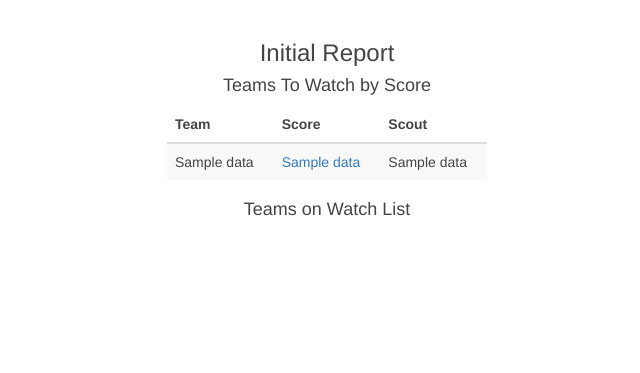
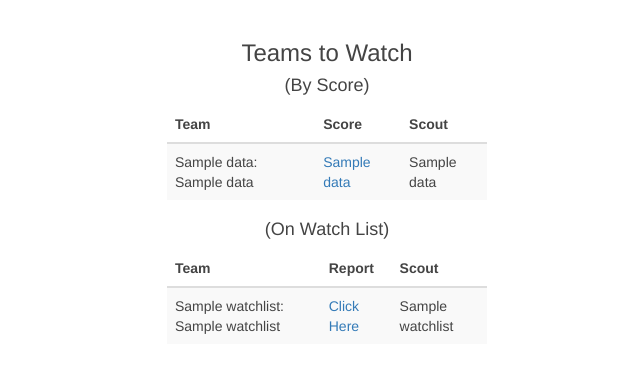
Before and after one commit to jasonrahm/rrftc, a Python web app: template rrftc/templates/report.html in a window 1280 px wide. Shown: the part 52-425 px from the top of the page, without its empty margins (313-953 px from the left). Run offline with Jinja, Linux system fonts and the light colour scheme; the template is opened without the code that fills it: most values are stand-ins (such as "Sample title", 1, 10 or a date in 2020); some libraries are stand-ins or nearby versions.

Commit message:
template updates for scoring and watchlist reporting

```diff
--- a/rrftc/templates/report.html
+++ b/rrftc/templates/report.html
@@ -3,8 +3,8 @@
 {% block content %}
 
 
-  <h3>Initial Report</h3>
-    <h4 class="text-center">Teams To Watch by Score</h4>
+  <h3>Teams to Watch</h3>
+    <h4 class="text-center">(By Score)</h4>
     <table class="table table-responsive table-striped">
     <thead>
         <tr>
@@ -15,12 +15,29 @@
     </thead>
     {% for x in data %}
         <tr>
-            <td>{{ x[1] }}</td>
-            <td><a href="{{  url_for('get_individual_report', id = x[0]) }}">{{ x[3] }}</a></td>
-            <td>{{ x[2] }}</td>
+            <td>{{ x[2] }}: {{ x[1] }}</td>
+            <td><a href="{{  url_for('get_individual_report', id = x[0]) }}">{{ x[4] }}</a></td>
+            <td>{{ x[3] }}</td>
         </tr>
     {% endfor %}
     </table>
-    <h4 class="text-center">Teams on Watch List</h4>
+
+    <h4 class="text-center">(On Watch List)</h4>
+    <table class="table table-responsive table-striped">
+    <thead>
+        <tr>
+            <th>Team</th>
+            <th>Report</th>
+            <th>Scout</th>
+        </tr>
+    </thead>
+    {% for x in watchlist %}
+        <tr>
+            <td>{{ x[2] }}: {{ x[1] }}</td>
+            <td><a href="{{ url_for('get_individual_report', id = x[0]) }}">Click Here</a></td>
+            <td>{{ x[3] }}</td>
+        </tr>
+    {% endfor %}
+    </table>
 
 {% endblock %}
```
